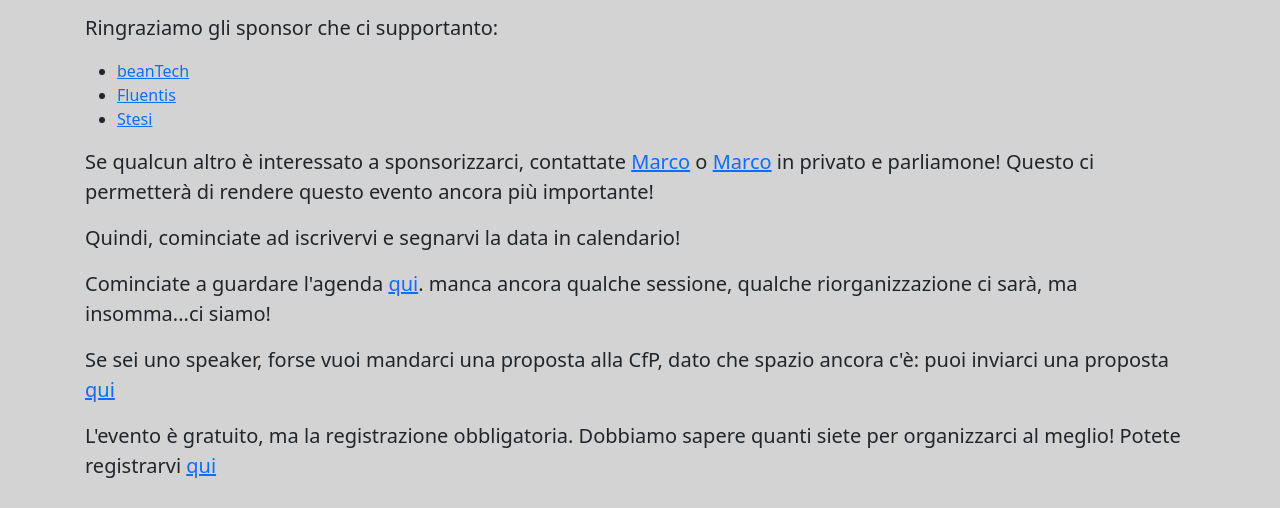
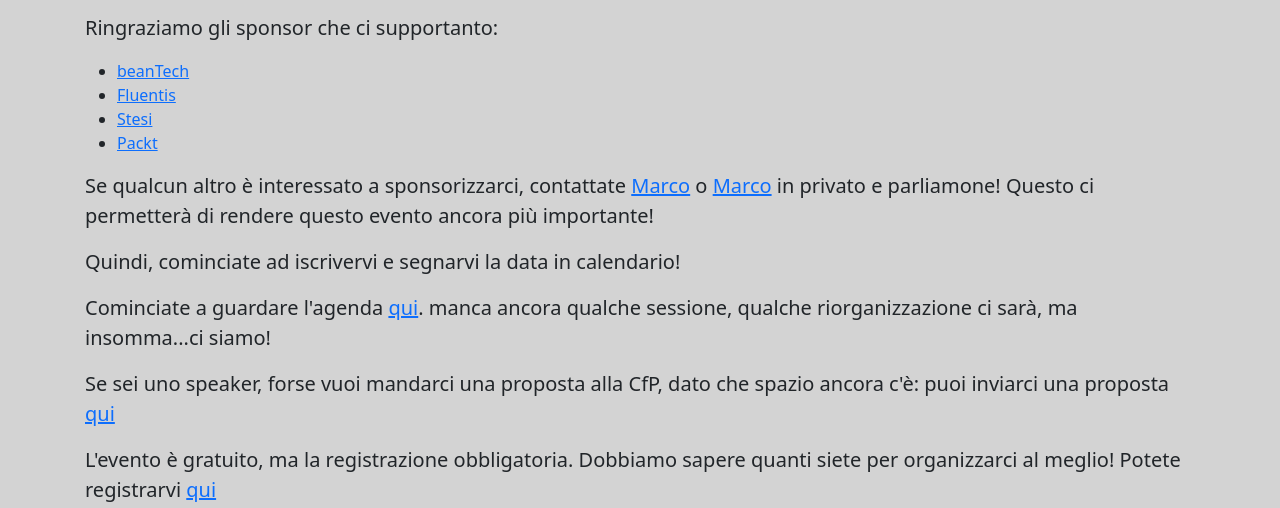
Before and after one commit to marcoparenzan/netconf2022, a plain HTML site: page index.html in a window 1280 px wide. Shown: the part 314-822 px from the top of the page. Drawn offline with nearby package versions, Linux system fonts and the light colour scheme.

Commit message:
Packt added as sponsor

```diff
--- a/index.html
+++ b/index.html
@@ -70,6 +70,7 @@
             <li><a href="https://www.beantech.it/" target="_blank">beanTech</a></li>
             <li><a href="https://www.fluentis.com/" target="_blank">Fluentis</a></li>
             <li><a href="https://www.stesi.it/" target="_blank">Stesi</a></li>
+            <li><a href="https://www.packtpub.com/" target="_blank">Packt</a></li>
           </ul>
         </p>
         <p class="fs-5 col-md-12">
```
Also changed, not shown: images/banner-sessionize-2.png.
